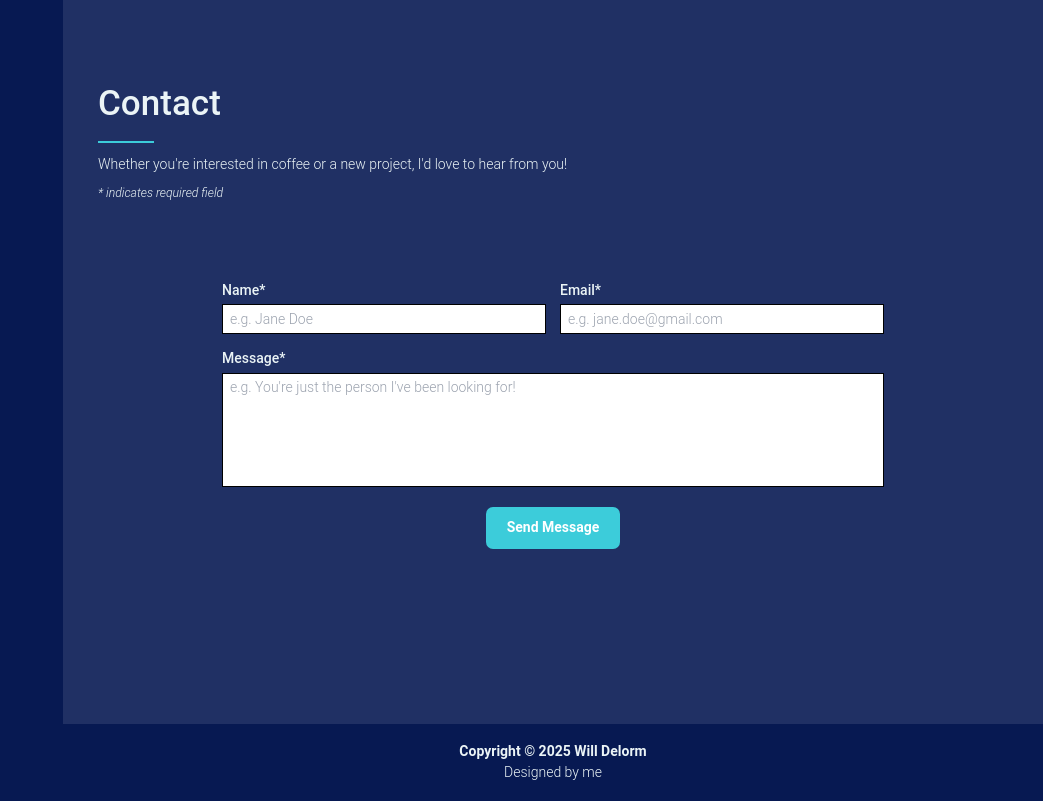
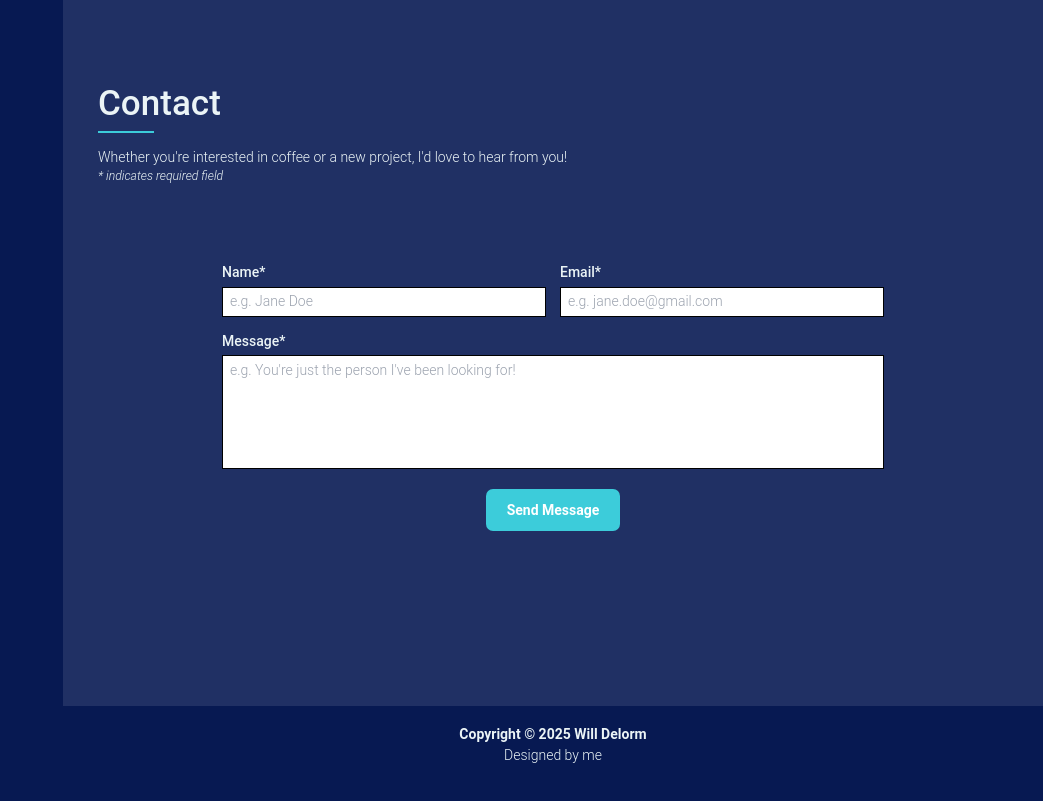
Before and after one commit to willdelorm/willdelorm.github.io, a React (Vite) app: page / in a window 1280 px wide. Shown: the part 1700-2501 px from the top of the page, without its empty margins (237-1280 px from the left). Built offline with nearby package versions, Linux system fonts and the light colour scheme.

Commit message:
Adjust spacing

```diff
--- a/src/components/Contact.jsx
+++ b/src/components/Contact.jsx
@@ -59,9 +59,9 @@
   return (
     <section id="contact" className="w-full px-10 py-16 lg:py-32">
       <div className="mb-10">
-        <div className="space-y-3 mb-10">
+        <div className="mb-10">
           <h2>Contact</h2>
-          <hr className="w-16 border-0 border-t-2" />
+          <hr className="w-16 border-0 border-t-2 mb-4" />
           <p>
             Whether you're interested in coffee or a new project, I'd love to
             hear from you!
```
